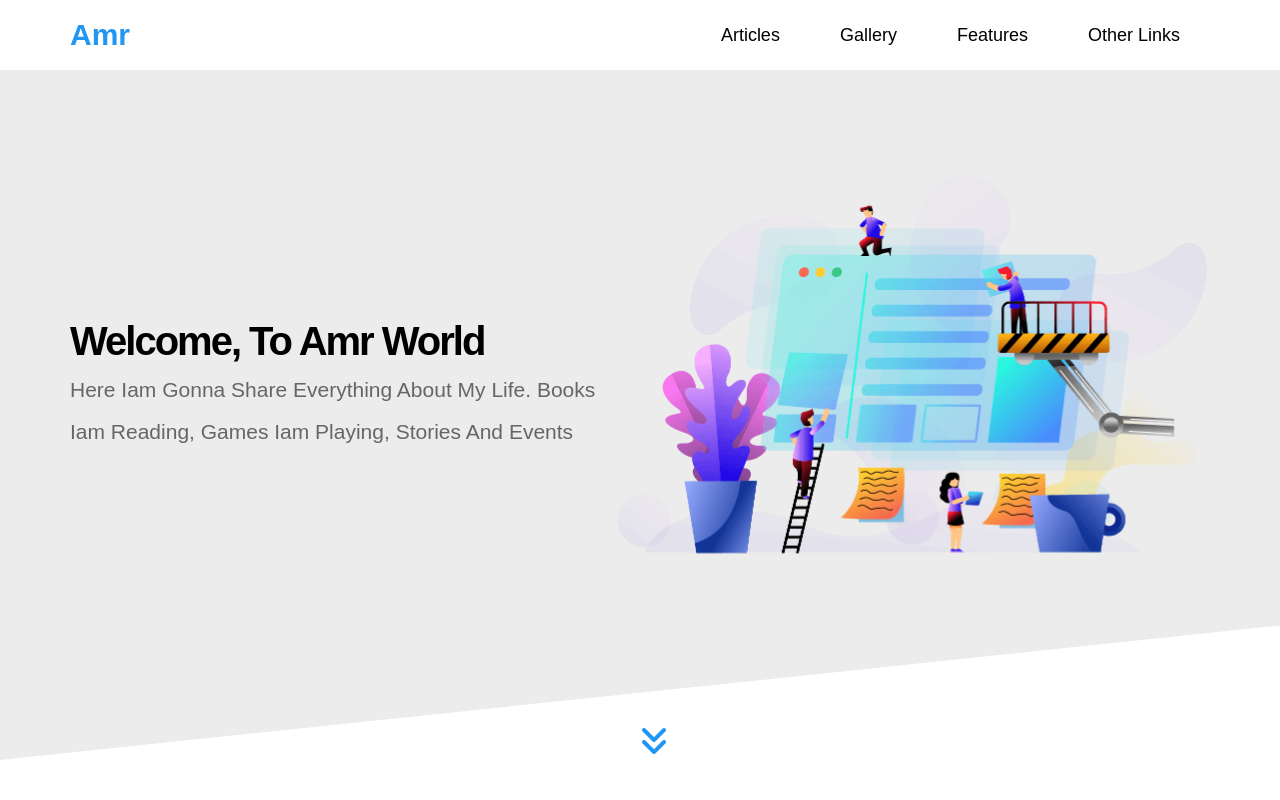
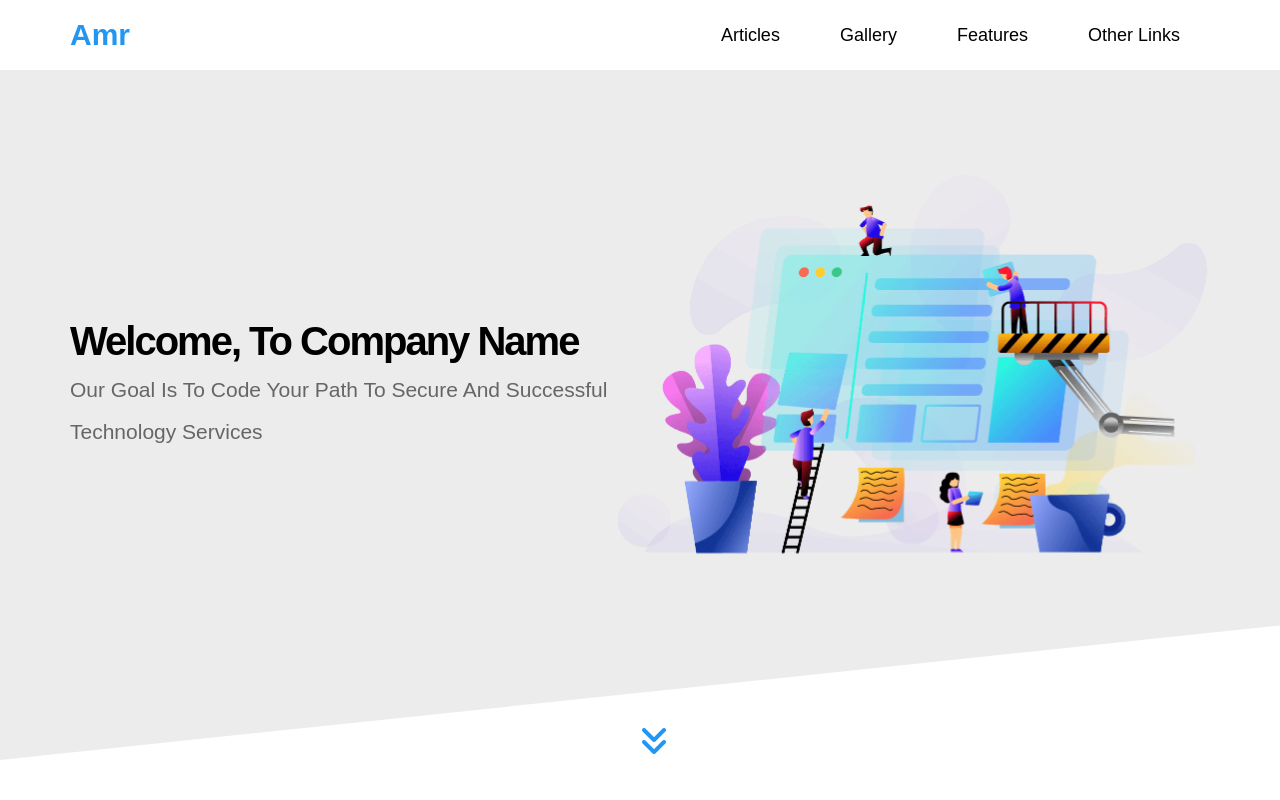
Before and after one commit to Amr-Atef1/company-page, a plain HTML site: page index.html in a window 1280 px wide. Shown: the top 800 px of the page. Drawn offline with nearby package versions, Linux system fonts and the light colour scheme.

Commit message:
Update index.html

```diff
--- a/index.html
+++ b/index.html
@@ -5,7 +5,7 @@
   <meta charset="UTF-8">
   <meta name="viewport" content="width=device-width, initial-scale=1.0">
   <meta http-equiv="X-UA-Compatible" content="ie=edge">
-  <title>amr page</title>
+  <title>Company Page</title>
   <link rel="stylesheet" href="https://cdnjs.cloudflare.com/ajax/libs/font-awesome/6.1.1/css/all.min.css" integrity="sha512-KfkfwYDsLkIlwQp6LFnl8zNdLGxu9YAA1QvwINks4PhcElQSvqcyVLLD9aMhXd13uQjoXtEKNosOWaZqXgel0g==" crossorigin="anonymous"
     referrerpolicy="no-referrer" />
   <link rel="stylesheet" href="https://cdnjs.cloudflare.com/ajax/libs/normalize/8.0.1/normalize.min.css" integrity="sha512-NhSC1YmyruXifcj/KFRWoC561YpHpc5Jtzgvbuzx5VozKpWvQ+4nXhPdFgmx8xqexRcpAglTj9sIBWINXa8x5w==" crossorigin="anonymous"
@@ -105,9 +105,9 @@
   <div class="landing">
     <div class="container">
       <div class="welcome">
-        <h1>welcome, to amr world</h1>
+        <h1>welcome, to company name</h1>
         <p>
-          Here Iam gonna share everything about my life. Books Iam reading, Games Iam Playing, Stories and Events
+          Our Goal is to Code Your Path to Secure and Successful Technology Services
         </p>
       </div>
       <div class="image">
```
